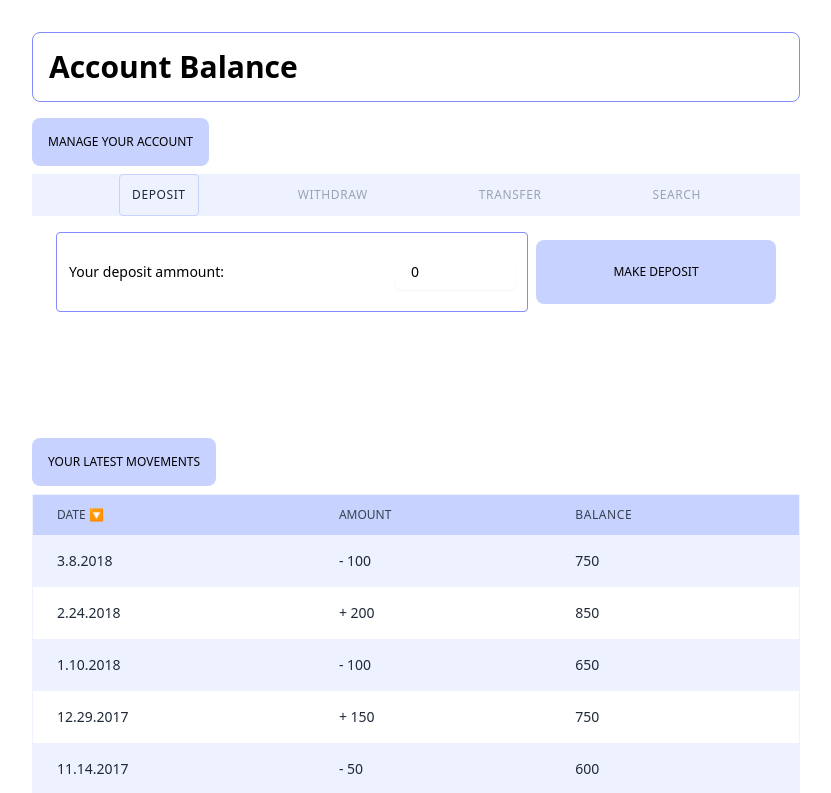
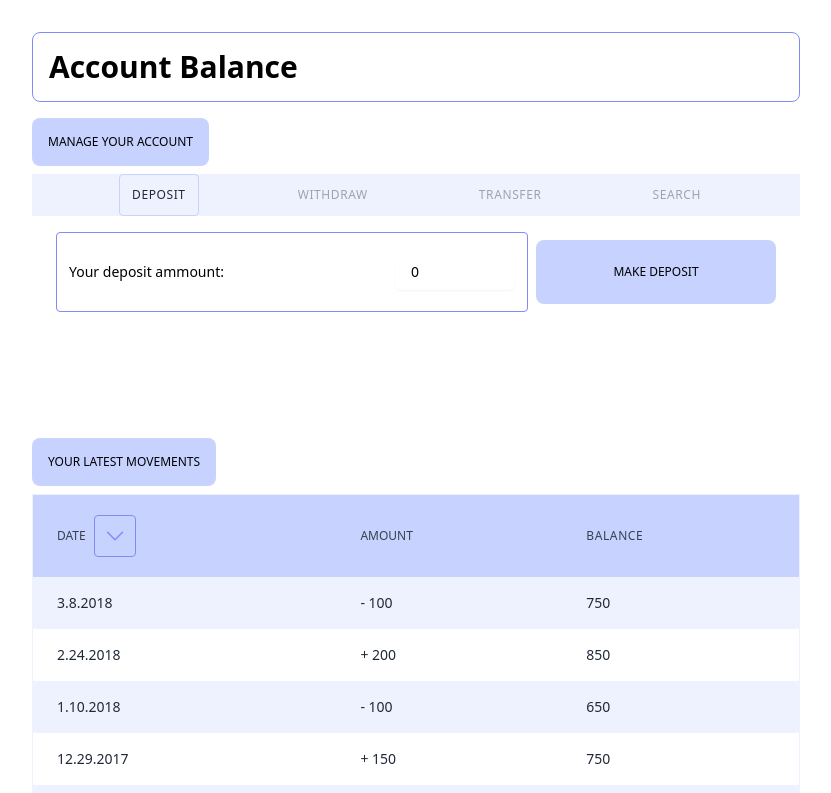
Before and after one commit to vivitt/bank-account-kata, a Next.js app: page / in a window 1280 px wide. Shown: the top 793 px of the page, without its empty margins (224-1055 px from the left). Built offline with nearby package versions, Linux system fonts and the light colour scheme.

Commit message:
- update sorting icon - delete log - update readme link

```diff
--- a/app/page.tsx
+++ b/app/page.tsx
@@ -17,14 +17,10 @@ import WithdrawForm from "./ui/WithdrawForm";
 import TransferForm from "./ui/TransferForm";
 import SearchForm from "./ui/SearchForm";
 
-
 export default function Page() {
-
-
   const [userMovements, setUserMovements] = useState(movements);
   const [filteredUserMovements, setfilteredUserMovements] =
     useState(userMovements);
-
 
   const [accountBalance, setAccountBalance] = useState(
     createAccountBalance(userMovements)
@@ -66,7 +62,6 @@ export default function Page() {
     setfilteredUserMovements(filterMovements(userMovements, from, to, type));
   };
 
-
   return (
     <main className="flex flex-col w-3/5 mx-auto my-6">
       <h1 className=" text-3xl font-bold p-4 my-2 justify-center rounded-lg border border-indigo-400">
@@ -103,8 +98,7 @@ export default function Page() {
                 <TransferForm
                   makeTransfer={makeTransfer}
                   accountBalance={accountBalance}
-                >
-                </TransferForm>
+                ></TransferForm>
               ),
             },
             {
@@ -122,11 +116,7 @@ export default function Page() {
       </section>
       <section>
         <SectionLabel>Your Latest Movements </SectionLabel>
-        <MovementsGrid
-          movements={filteredUserMovements}
-        ></MovementsGrid>
-        <span>{movements.length}</span>
-
+        <MovementsGrid movements={filteredUserMovements}></MovementsGrid>
       </section>
     </main>
   );
--- a/app/ui/MovementsGrid.tsx
+++ b/app/ui/MovementsGrid.tsx
@@ -39,7 +39,7 @@ export default function MovementsGrid({
           <tr className="border-none">
             <th
               scope="col"
-              className="px-6 py-3 text-left text-xs font-medium text-gray-700 uppercase "
+              className="px-6 py-3 text-left text-xs font-medium text-gray-700 uppercase flex items-center"
             >
               Date{" "}
               <SortButton
--- a/app/ui/SortButton.tsx
+++ b/app/ui/SortButton.tsx
@@ -1,3 +1,8 @@
+import {
+
+  ChevronUpIcon,
+  ChevronDownIcon,
+} from "@heroicons/react/24/outline";
 export default function SortButton({
   sortDirection,
   onClick,
@@ -6,8 +11,8 @@ export default function SortButton({
   onClick: (event: React.MouseEvent<HTMLButtonElement>) => void;
 }) {
   return (
-    <button onClick={onClick}>
-      {sortDirection === "des" ? "🔽" : "🔼"}
+    <button onClick={onClick} className="border border-indigo-400 rounded p-2 m-2">
+      {sortDirection === "des" ? <ChevronDownIcon className="size-6 text-indigo-400"></ChevronDownIcon> : <ChevronUpIcon className="size-6 text-indigo-400"></ChevronUpIcon>}
     </button>
   );
 }
```
